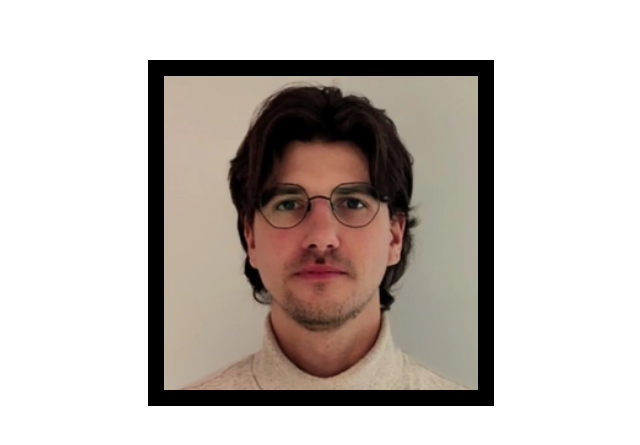
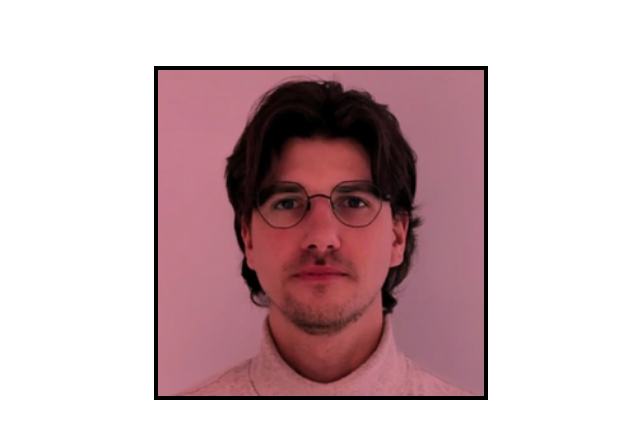
Before and after one commit to adunderground/ad-face-tracker, a React (Vite) app: page / in a window 1280 px wide. Shown: the part 167-612 px from the top of the page, without its empty margins (319-959 px from the left). Built offline with nearby package versions, Linux system fonts and the light colour scheme.

Commit message:
touch css

```diff
--- a/hooks/FaceTracker.css
+++ b/hooks/FaceTracker.css
@@ -42,7 +42,7 @@
   left: 10px;
   background: rgba(0, 0, 0, 0.8);
   color: white;
-  padding: 8px 12px;
+  padding: 2px 12px;
   border-radius: 4px;
   font-family: monospace;
   font-size: 12px;
--- a/hooks/FaceTracker.jsx
+++ b/hooks/FaceTracker.jsx
@@ -56,10 +56,7 @@ export default function FaceTracker({
       );
 
       // Approximate total physical frames using the known video FPS.
-      const approxPhysicalFrames = Math.max(
-        1,
-        Math.floor(dur * FPS),
-      );
+      const approxPhysicalFrames = Math.max(1, Math.floor(dur * FPS));
 
       // Map logical index in [0, totalSlots-1] to a physical frame index
       // spanning the full video duration.
@@ -84,7 +81,7 @@ export default function FaceTracker({
     let cancelled = false;
     const test = document.createElement('video');
     test.preload = 'metadata';
-    test.src = VIDEO_PATH
+    test.src = VIDEO_PATH;
 
     const onLoaded = () => {
       if (cancelled) return;
@@ -241,6 +238,7 @@ export default function FaceTracker({
         )}
 
         {isLoading && <div className="face-loading">Loading face...</div>}
+        <div className="overlay"></div>
       </div>
 
       <div className="face-source" aria-live="polite" style={{ marginTop: 8 }}>
--- a/src/App.css
+++ b/src/App.css
@@ -9,7 +9,7 @@
 }
 
 .face-tracker-container {
-  border: 8px solid black;
+  border: 2px solid black;
   display: flex;
   align-items: center;
   justify-content: center;
--- a/src/index.css
+++ b/src/index.css
@@ -16,3 +16,10 @@ body {
   width: 100%;
   height: 100%;
 }
+
+.overlay {
+  position: absolute;
+  inset: 0;
+  background: #ffb0dc;
+  mix-blend-mode: multiply;
+}
```
